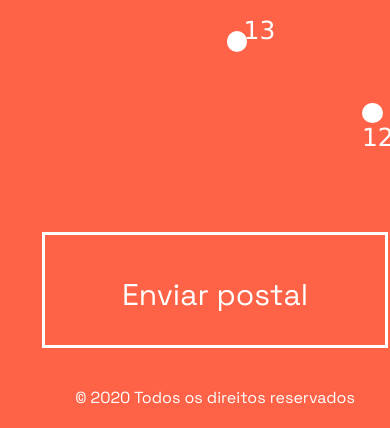
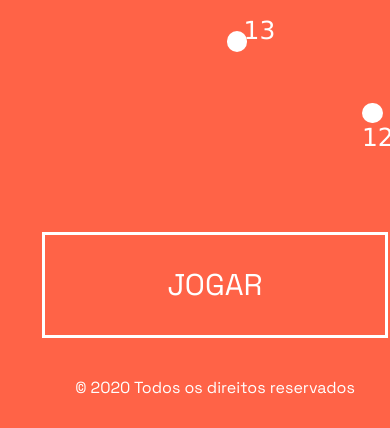
Before and after one commit to RaquelMarques97/surpresa-de-natal, a plain HTML site: page index.html in a window 390 px wide. Shown: the part 1197-1625 px from the top of the page. Drawn offline with nearby package versions, Linux system fonts and the light colour scheme.

Commit message:
info form mobile

```diff
--- a/css/connect-the-dots.css
+++ b/css/connect-the-dots.css
@@ -4,7 +4,7 @@
 .dot_container {position:absolute;padding:1px;padding:1px;}
 
 .dot {position:relative;height:16px;width:16px;background-color:#fff;border-radius:50%;float:left;margin:12px -3px 0 0 ;}
-.dot_number {position:relative;float:right;color:#fff;font-size:larger}
+.dot_number {position:relative;float:left;color:#fff;font-size:larger}
 
 .line {
 	height:3px;
--- /dev/null
+++ b/css/info.css
@@ -0,0 +1,75 @@
+
+html{
+  width:100vw;
+  color:#fff;
+  margin:0;
+  overflow-x: hidden
+}
+
+body {
+  padding:20px;
+  font-family: 'Space Grotesk', sans-serif;
+  overflow-x: hidden;
+  margin:0;
+  text-align: center;
+  background-color: tomato;
+}
+
+
+
+input{
+  background-color: tomato;
+  color:#fff;
+  border:1px solid #fff
+  }
+
+  ::placeholder{
+    color:#fff;
+    padding-left:20px;
+  }
+
+  .info{
+    width:40vw;
+    height:50px;
+  }
+
+  form {
+    background-color: red;
+    width:50vw;
+    padding:40px;
+    margin:auto;
+  }
+
+  .form-button {
+    cursor:pointer;margin:auto;width:240px; height:50px; border-style: solid;border-color:white; text-align: center;
+  }
+
+
+
+@media screen and (max-width: 1024px) {
+  body{
+    padding:0;
+    margin:10px;
+
+  }
+
+  .info{
+    width:80vw;
+    height:50px;
+  }
+
+  form {
+    width:80vw;
+    padding:20px;
+    overflow-x: hidden;
+    margin:auto;
+  }
+
+ .form-button {
+   width:150px;
+ }
+
+ form textarea {
+   max-width:100%;
+ }
+}
--- a/css/stylesheet.css
+++ b/css/stylesheet.css
@@ -23,31 +23,9 @@ body {
 
 }
 
-input{
-background-color: tomato;
-color:#fff;
-border:1px solid #fff
-}
-
-::placeholder{
-  color:#fff;
-  padding-left:20px;
-}
-
-.info{
-  width:30vw;
-  height:50px;
-}
-
-form {
-  background-color: red;padding:50px;width:30vw; margin:auto;
-}
-
-.form-button {
-  cursor:pointer;margin:auto;width:240px; height:50px; border-style: solid;border-color:white; text-align: center;
-}
 
 .send {
+  display:none;
   margin:auto;
   width:240px;
   height:50px;
@@ -55,18 +33,30 @@ form {
   border-color:white;
   text-align: center;
   margin-top:50px;
-  padding:40px 50px 20px 50px;
+  padding:30px 50px 20px 50px;
   background-color: tomato;
 }
+
+.playgame {
+  margin:auto;
+  width:240px;
+  height:50px;
+  border-style: solid;
+  border-color:white;
+  text-align: center;
+  margin-top:50px;
+  padding:30px 50px 20px 50px;
+  background-color: tomato;
+  font-size:30px;
+}
+
 
 .send a{
   text-decoration: none;
   color:#fff;
 }
 
-@media screen and (max-width: 1024px) {
 
-}
 
 @media screen and (max-width: 1024px) {
 
@@ -81,6 +71,10 @@ form {
 
   .send {
     margin-top: 250px;
+  }
+
+  .playgame{
+    margin-top:250px;
   }
   .send a{
     font-size: 30px;
--- a/index.html
+++ b/index.html
@@ -57,9 +57,9 @@
       </section>
      </div>
 
-    <div class="send" style="" ><a href="postcardform.html">Enviar postal</a></div>
-
-        <div style="text-align: center;width:100vw; margin-top: 10%;">	&#169; 2020 Todos os direitos reservados</div>
+    <div class="send"><a href="postcardform.html">Enviar postal</a></div>
+    <div class="playgame" type="button" onclick="playgame()">JOGAR</div>
+    <div style="text-align: center;width:100vw; margin-top: 10%;">	&#169; 2020 Todos os direitos reservados</div>
 
 
 
--- a/js/connect-the-dots.js
+++ b/js/connect-the-dots.js
@@ -3,6 +3,12 @@
 * Game of 'Connect the dots' using jquery & CSS3
 *
 */
+function playgame(){
+playAudio();
+$('.playgame').css('display','none');
+$('.send').css('display','block');
+}
+
 function playAudio() {
   music.play();
   $('.pause').css('display','block');
@@ -57,7 +63,7 @@ $(document).ready(function() {
 		,[157,255]
 		,[165,210]
 		,[190,165]
-		,[187,10]
+		,[187,20]
 
 		];
 
```
Also changed, not shown: postcardform.html (+1 -1 lines).
